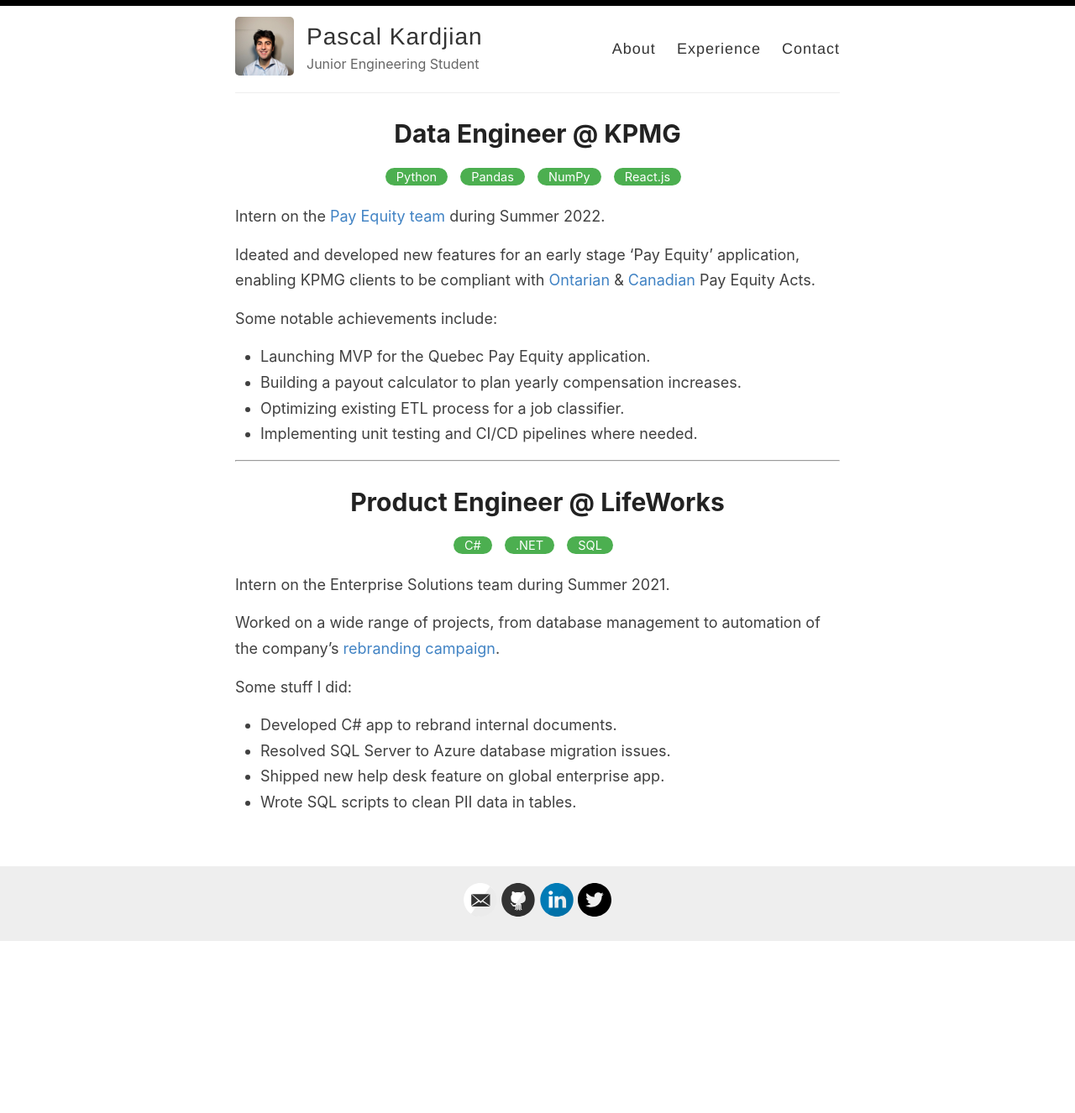
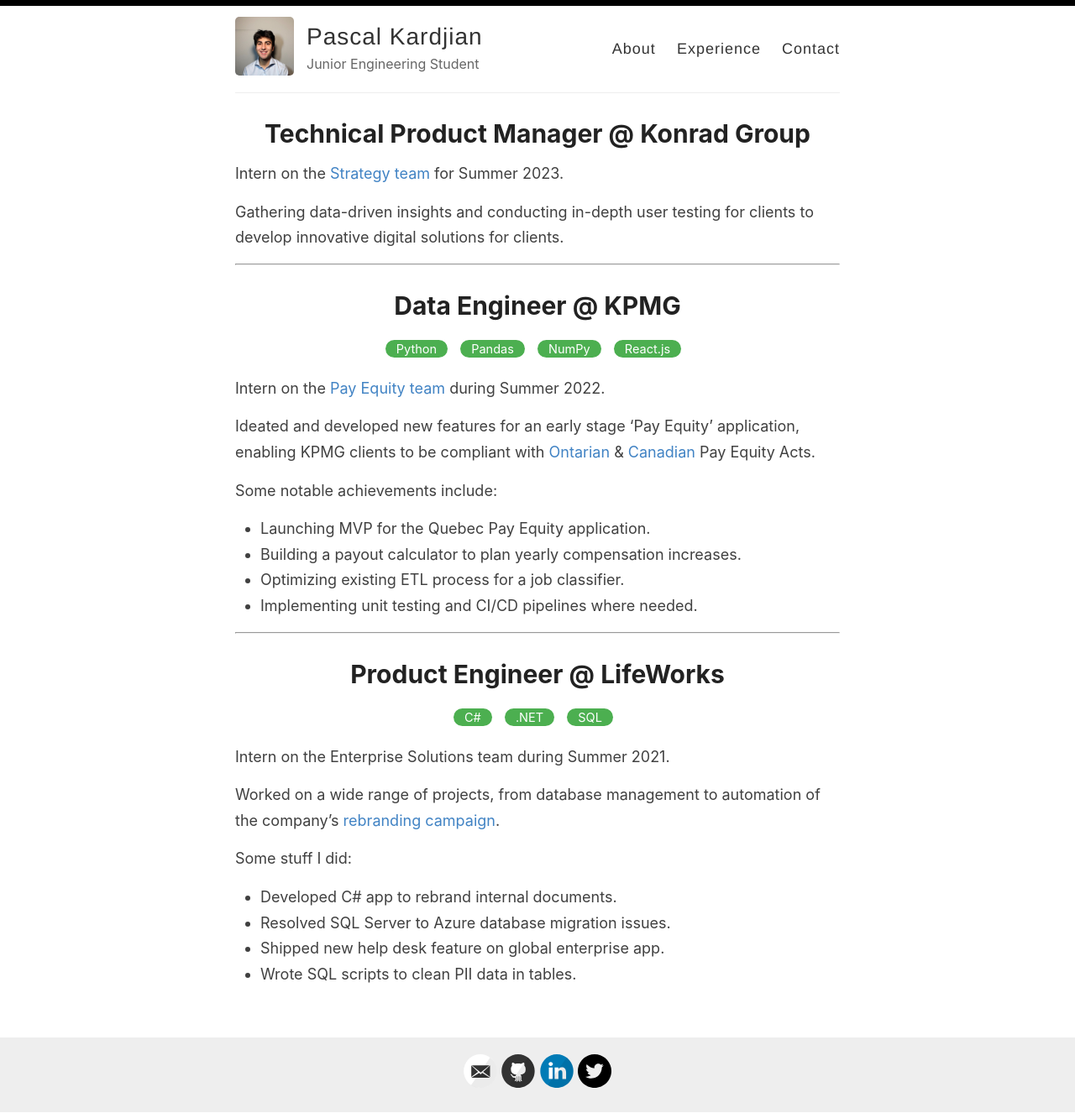
Before and after one commit to pkardjian/pkardjian.github.io, a Jekyll site: the page built from _pages/experience.md, in a window 1280 px wide. Shown: the whole page at 84% size. Built offline with Jekyll 4.4.1, drawn with Linux system fonts in a browser that asks for light colours; before the commit the page ends 1121 px from its top, so only the background shows below that.

Commit message:
LifeWorks experience pt4

```diff
--- a/_pages/experience.md
+++ b/_pages/experience.md
@@ -1,8 +1,16 @@
 ---
 layout: page
-title: Data Engineer @ KPMG
+title: Technical Product Manager @ Konrad Group
 permalink: /experience/
 ---
+
+Intern on the [Strategy team](https://www.konrad.com/capabilities/strategy) for Summer 2023.
+
+Gathering data-driven insights and conducting in-depth user testing for clients to develop innovative digital solutions for clients.
+
+---
+
+# Data Engineer @ KPMG
 
 <div class="post-tags">
     <a href="{{site.baseurl}}/categories/#Python">Python</a> &nbsp;
```
